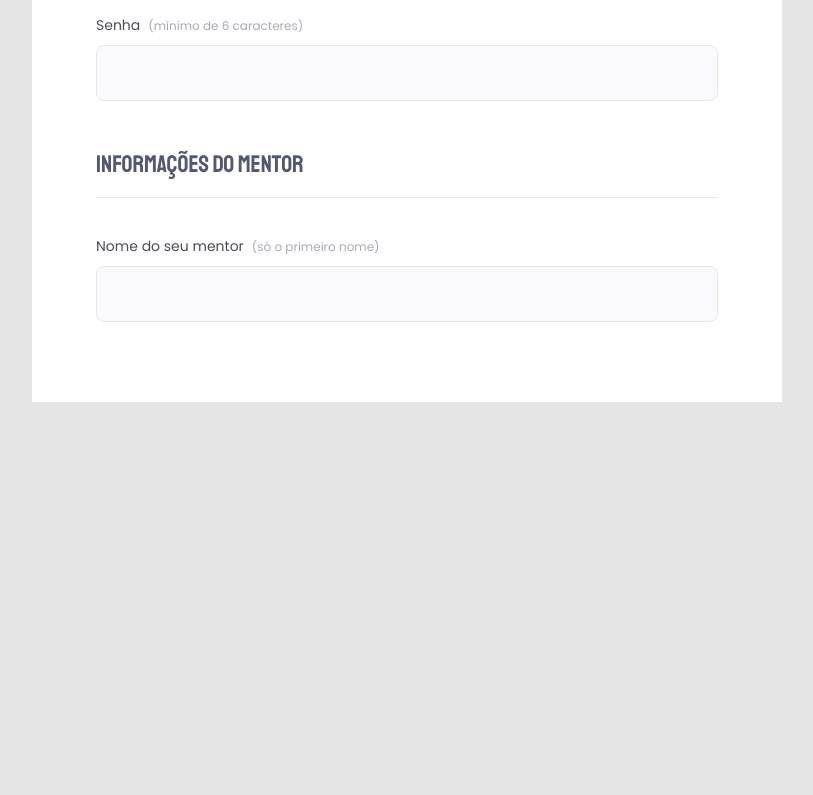
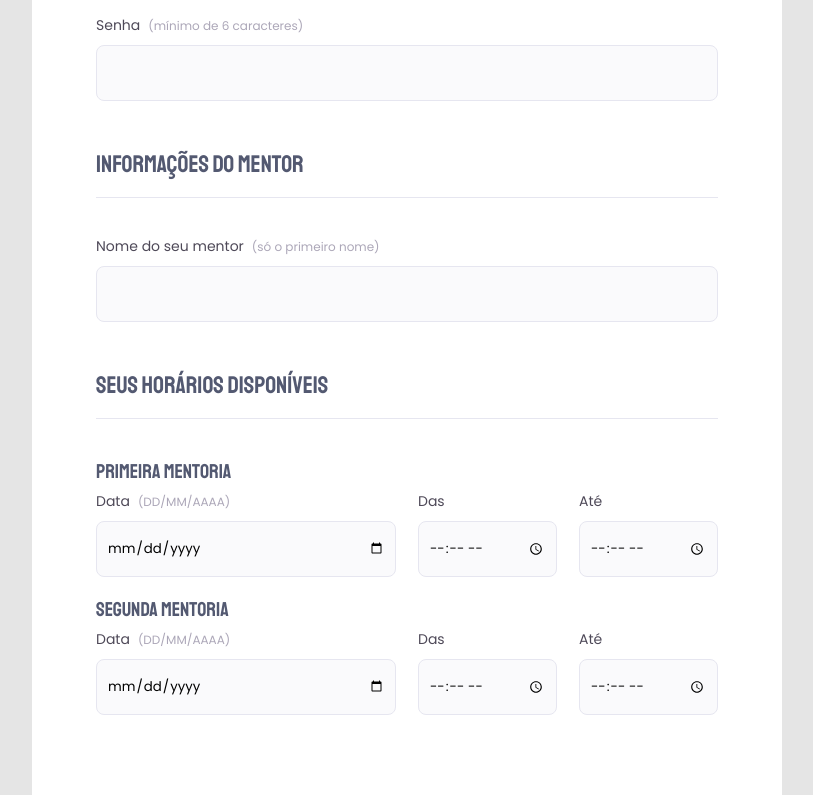
Before and after one commit to lucas-tachibana/rocketseat-stage03-form-intermediario, a plain HTML site: page index.html in a window 1280 px wide. Shown: the part 664-1459 px from the top of the page, without its empty margins (233-1046 px from the left). Before the commit the page ends 1066 px from the top, so only its background shows below. Drawn offline with Linux system fonts and the light colour scheme.

Commit message:
feat: add third fieldset - mentorship date

```diff
--- a/index.html
+++ b/index.html
@@ -23,7 +23,7 @@
       </header>
 
       <main>
-        <form>
+        <form id="mentorship-form">
           <fieldset>
             <legend>Informações pessoais</legend>
 
@@ -51,7 +51,50 @@
             <input type="text" name="mentor" id="mentor" required>
           </fieldset>
 
+          <fieldset>
+            <legend>Seus horários disponíveis</legend>
+
+            <h2>Primeira Mentoria</h2>
+            <div class="col-2">
+              <div class="input-wrapper">
+                <label for="first-date">Data<span>(DD/MM/AAAA)</span></label>
+                <input type="date" name="first-date" id="first-date" />
+              </div>
+
+              <div class="col-2">
+                <div class="input-wrapper">
+                  <label for="first-start">Das</label>
+                  <input type="time" name="first-start" id="first-start" />
+                </div>
+                <div class="input-wrapper">
+                  <label for="first-finish">Até</label>
+                  <input type="time" name="first-finish" id="first-finish">
+                </div>
+              </div>
+            </div>
+
+            <h2>Segunda Mentoria</h2>
+            <div class="col-2">
+              <div class="input-wrapper">
+                <label for="second-date">Data<span>(DD/MM/AAAA)</span></label>
+                <input type="date" name="second-date" id="second-date" />
+              </div>
+
+              <div class="col-2">
+                <div class="input-wrapper">
+                  <label for="second-start">Das</label>
+                  <input type="time" name="second-start" id="second-start" />
+                </div>
+                <div class="input-wrapper">
+                  <label for="second-finish">Até</label>
+                  <input type="time" name="second-finish" id="second-finish">
+                </div>
+              </div>
+            </div>
+          </fieldset>
+
         </form>
+
       </main>
     </div>
 
--- a/style.css
+++ b/style.css
@@ -22,11 +22,11 @@ body::before {
   z-index: -1;
 }
 
-h1, legend, button {
+h1, h2, legend, button {
   font-family: 'Staatliches', cursive;
 }
 
-p, label {
+p, label, input {
   font-family: 'Poppins', sans-serif;
 }
 
@@ -103,4 +103,13 @@ form fieldset input {
   border: 1px solid #E6E6F0;
   height: 56px;
   margin: 8px auto 16px;
+  padding: 0 10px;
 }
+
+form h2 {
+  font-size: 20px;
+  font-weight: 400;
+  line-height: 34px;
+  width: 100%;
+  color: #535971;
+}
```
